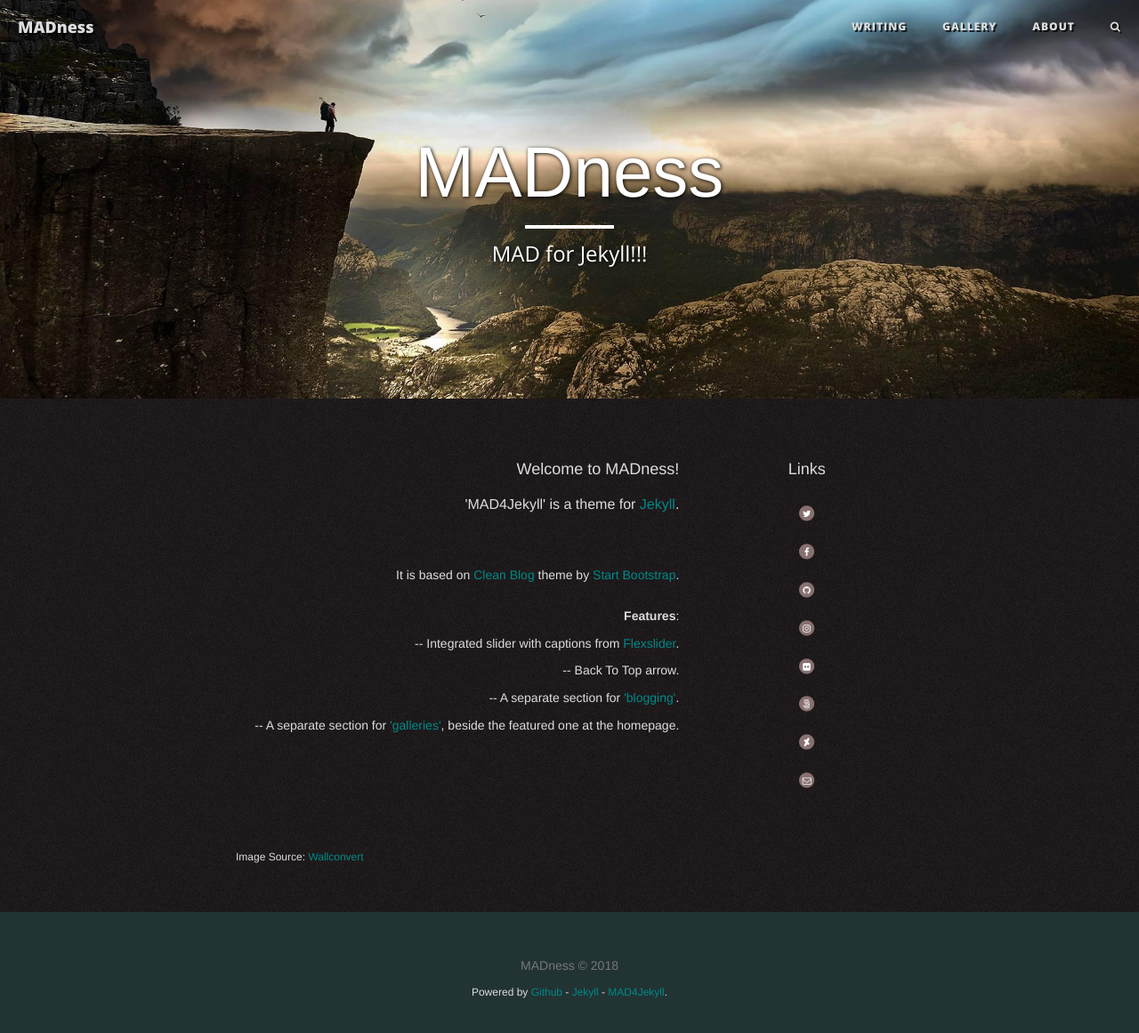
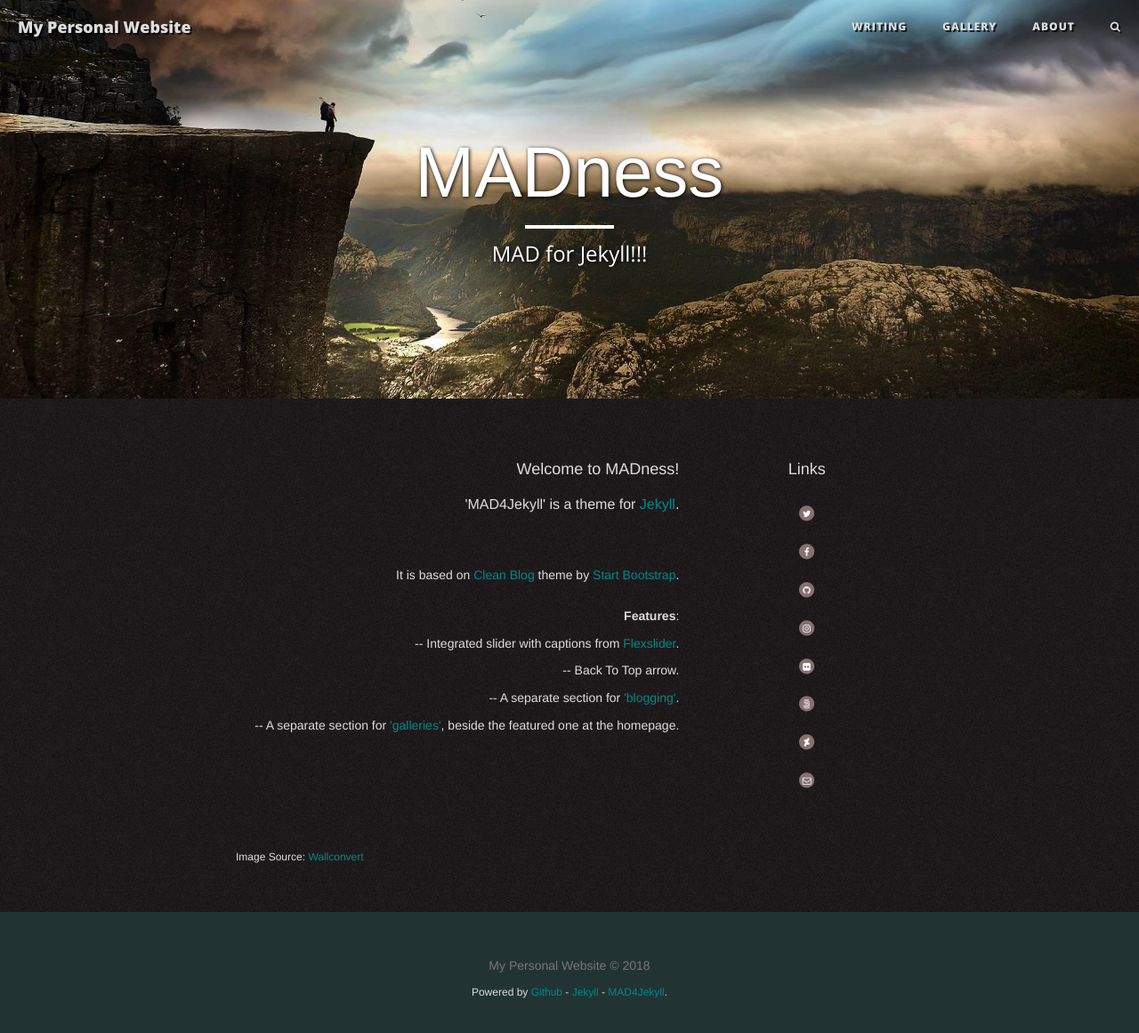
Before and after one commit to mhaidli/website-deprecated, a Jekyll site: the page built from pages/index.html, in a window 1280 px wide and 1199 px high. Shown: the top 1161 px of the window at 89% size. Built offline with Jekyll 4.4.1, drawn with Linux system fonts in a browser that asks for light colours; nearby versions of some CDN libraries; some of the changed lines change nothing that is shown.

Commit message:
Update _config.yml

```diff
--- a/_config.yml
+++ b/_config.yml
@@ -1,5 +1,5 @@
 # Site settings
-title: "MADness"
+title: "My Personal Website"
 description: A Template for Jekyll
 
 # Files
@@ -10,8 +10,8 @@
   owner: assets/owner
 logo: logo.png
 discus_shortname: MADness
-email: mad@ness.com
-url: "http://madforjekyll.github.io"
+email: abraham.mhaidli@gmail.com
+url: "http://mhaidli.github.io"
 search: true
 share: true
 comments: true
@@ -24,19 +24,19 @@
 
 # Owner/author information
 owner:
-  name:   MADness
+  name:   Abraham
   avatar: avatar.jpg
   # Use the coder's toolbox at http://coderstoolbox.net/string/#!encoding=xml&action=encode&charset=us_ascii to encode your description into XML string
   description:    MAD for Jekyll
 
 # Social networking links used in footer. Update and remove as you like.
-twitter_username: MAD4Jekyll
-facebook_username: MAD4Jekyll
-github_username: MAD4Jekyll
-deviantart_username: MAD4Jekyll
-500px_username: MAD4Jekyll
-flickr_username: MAD4Jekyll
-instagram_username: MAD4Jekyll
+twitter_username: TBD
+facebook_username: TBD
+github_username: mhaidli
+deviantart_username: TBD
+500px_username: TBD
+flickr_username: TBD
+instagram_username: TBD
 
 
 # Internal nav
```
